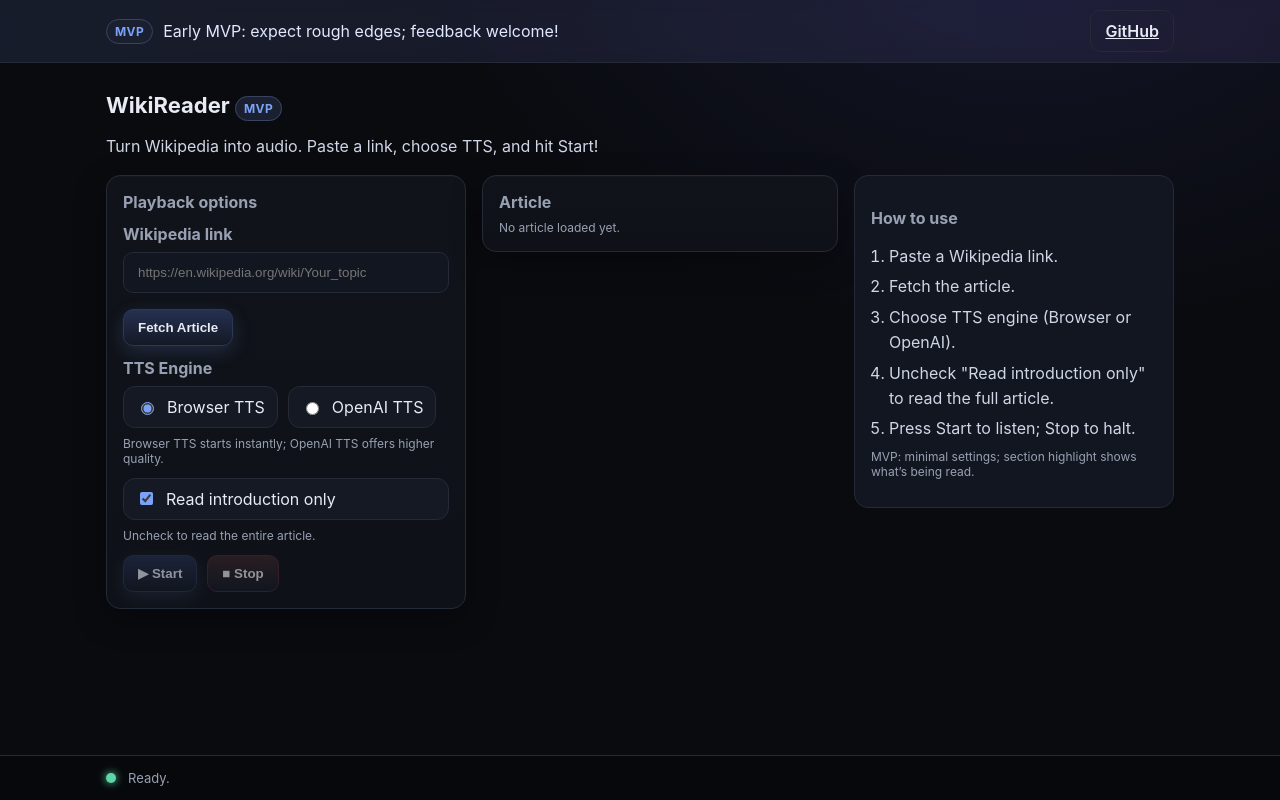
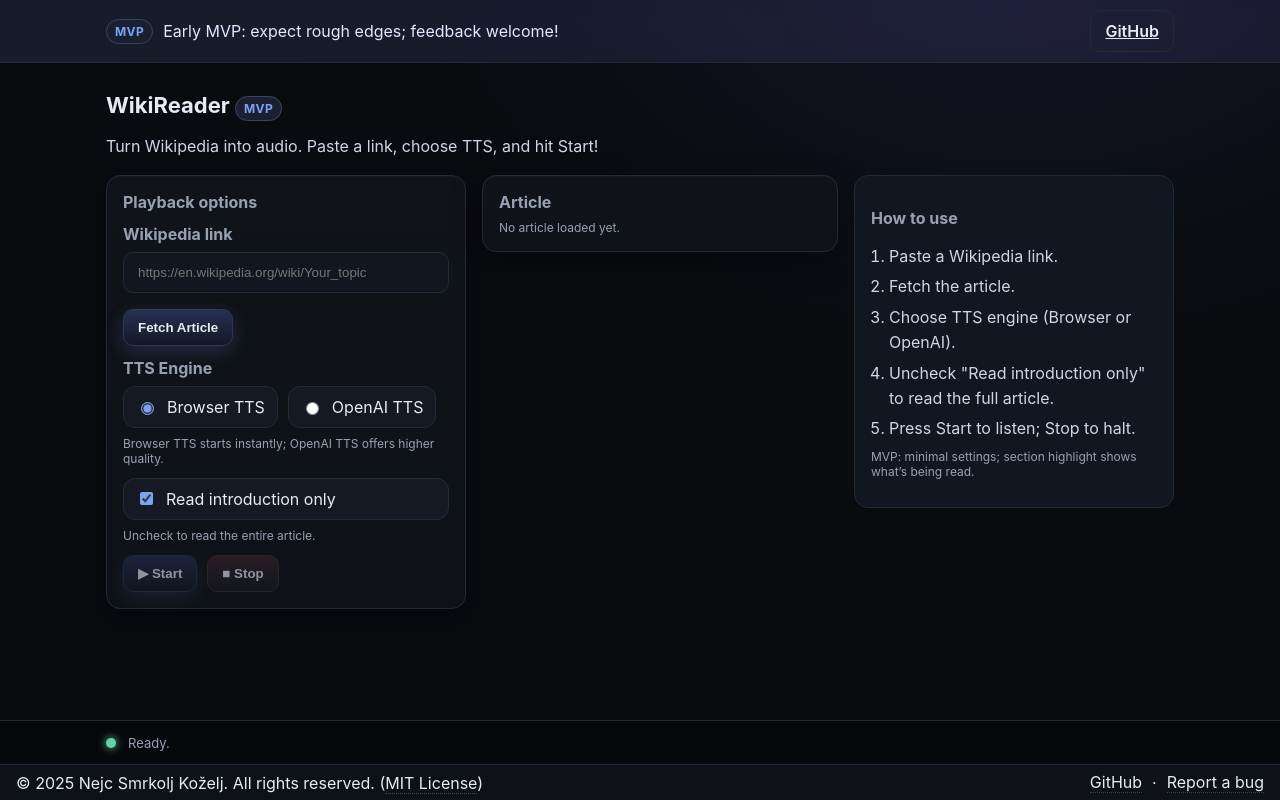
Before and after one commit to nsk4/WikiReader, a SvelteKit app: page / in a window 1280 px wide. Built offline with nearby package versions, Linux system fonts and the light colour scheme.

Commit message:
Added site footer

```diff
--- a/src/app.css
+++ b/src/app.css
@@ -13,6 +13,8 @@
     --err: #ff6b6b;
     --playing: #89b4fa;
     --ring: rgba(122, 162, 247, 0.45);
+    --status-h: 44px;
+    --footer-h: 36px;
 }
 
 * {
@@ -37,6 +39,7 @@ body {
     background:
         radial-gradient(1000px 700px at 80% -10%, #121528 0%, #0a0b0f 60%) fixed,
         #0a0b0f;
+    padding-bottom: calc(var(--status-h) + var(--footer-h) + 16px);
 }
 
 /* Layout */
@@ -44,6 +47,8 @@ body {
     max-width: 1100px;
     margin-inline: auto;
     padding: 16px;
+
+    padding-bottom: calc(var(--status-h) + var(--footer-h) + 16px);
 }
 .grid {
     display: grid;
@@ -216,10 +221,12 @@ body {
 /* Status bar (bottom) with modes */
 .statusbar {
     position: fixed;
-    bottom: 0;
+    bottom: var(--footer-h);
     left: 0;
     right: 0;
     width: 100%;
+    height: var(--status-h);
+    min-height: var(--status-h);
     z-index: 1000;
     grid-column: 1 / -1;
     background: #07080bcc;
@@ -387,3 +394,45 @@ hr {
     color: var(--err);
     font-size: 12px;
 }
+
+/* footer styles */
+.site-footer {
+    position: fixed;
+    bottom: 0;
+    left: 0;
+    right: 0;
+    height: var(--footer-h);
+    background: var(--panel-2);
+    border-top: 1px solid var(--border);
+    z-index: 900;
+}
+.site-footer-inner {
+    height: 100%;
+    display: flex;
+    align-items: center;
+    justify-content: space-between;
+    gap: 10px;
+    padding: 0 16px; /* was: 16px; */
+}
+.footer-links {
+    display: flex;
+    gap: 10px;
+    align-items: center;
+    flex-wrap: wrap;
+}
+.site-footer a {
+    color: var(--text);
+    text-decoration: none;
+    border-bottom: 1px dotted #3a4360;
+}
+.site-footer a:hover {
+    color: var(--accent);
+    border-bottom-color: var(--accent);
+}
+@media (min-width: 720px) {
+    .site-footer-inner {
+        flex-direction: row;
+        justify-content: space-between;
+        align-items: center;
+    }
+}
--- /dev/null
+++ b/src/lib/components/SiteFooter.svelte
@@ -0,0 +1,25 @@
+<script lang="ts">
+    export let owner = 'Nejc Smrkolj Koželj';
+    export let year = new Date().getFullYear();
+    export let licenseHref = 'https://github.com/yourrepo/blob/main/LICENSE';
+    export let repoHref = 'https://github.com/yourrepo';
+    export let bugHref = 'https://github.com/yourrepo/issues/new?labels=bug';
+</script>
+
+<div class="site-footer">
+    <div class="site-footer-inner">
+        <p>
+            &copy; {year}
+            {owner}. All rights reserved. (<a
+                href={licenseHref}
+                target="_blank"
+                rel="noopener noreferrer">MIT License</a
+            >)
+        </p>
+        <nav class="footer-links">
+            <a href={repoHref} target="_blank" rel="noopener noreferrer">GitHub</a>
+            <span aria-hidden="true">·</span>
+            <a href={bugHref} target="_blank" rel="noopener noreferrer">Report a bug</a>
+        </nav>
+    </div>
+</div>
--- a/src/routes/+layout.svelte
+++ b/src/routes/+layout.svelte
@@ -1,8 +1,9 @@
 <script lang="ts">
+    import '../app.css';
     import { onMount } from 'svelte';
     import InfoBanner from '$lib/components/InfoBanner.svelte';
     import StatusBar, { type StatusLevel } from '$lib/components/StatusBar.svelte';
-    import '../app.css';
+    import SiteFooter from '$lib/components/SiteFooter.svelte';
 
     let status: { level: StatusLevel; message: string } = { level: 'ok', message: 'Ready.' };
 
@@ -18,3 +19,9 @@
 <slot />
 
 <StatusBar {status} />
+
+<SiteFooter
+    licenseHref="https://github.com/yourrepo/blob/main/LICENSE"
+    repoHref="https://github.com/yourrepo"
+    bugHref="https://github.com/yourrepo/issues/new?labels=bug"
+/>
--- a/src/routes/+page.svelte
+++ b/src/routes/+page.svelte
@@ -111,7 +111,7 @@
     }
 </script>
 
-<div class="container" style="padding-top:14px;padding-bottom:70px;">
+<div class="container" style="padding-top:14px;">
     <div class="mb-16">
         <h1 class="h1">WikiReader <span class="badge">MVP</span></h1>
         <p class="p">Turn Wikipedia into audio. Paste a link, choose TTS, and hit Start!</p>
```
